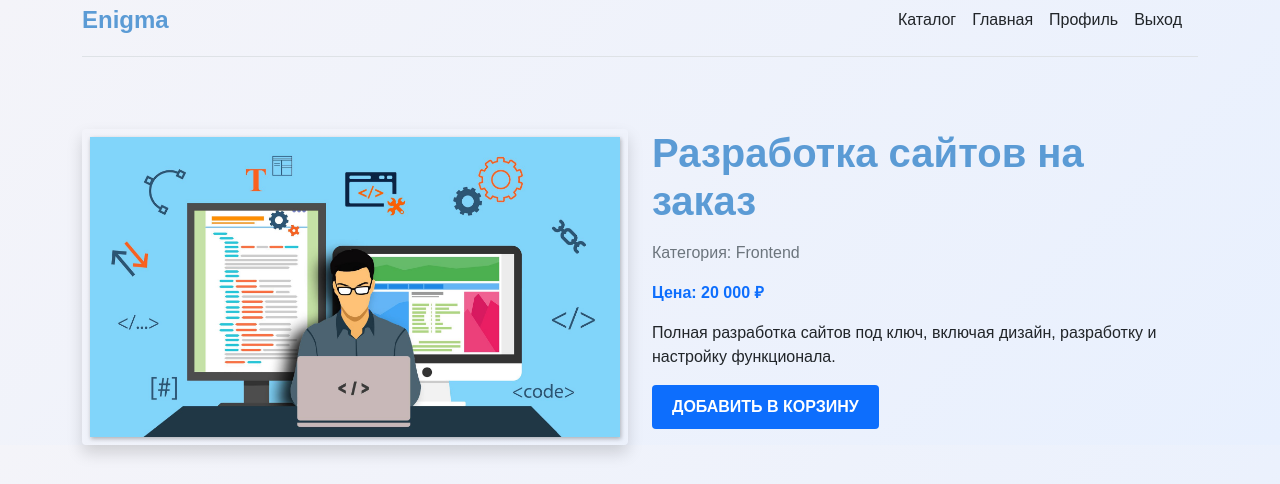
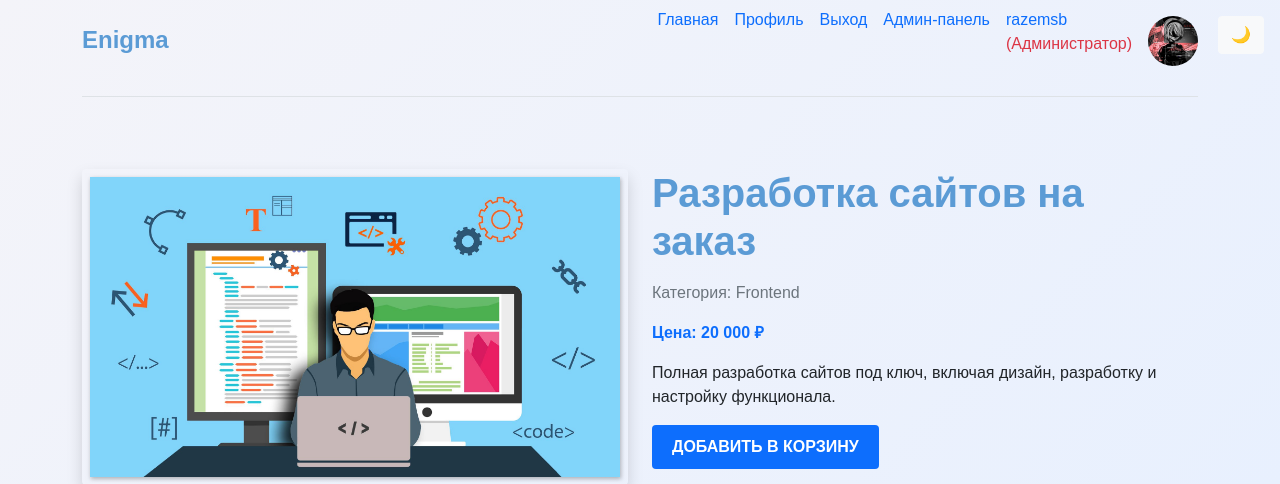
Before and after one commit to razemsb/enigma, a PHP site: page /product.php?id=13 in a window 1280 px wide. Shown: the top 484 px of the page. Run offline with PHP 8.4, Linux system fonts and the light colour scheme; a user stored in the database is signed in; data comes from the database, SQL or seed files in the repository.

Commit message:
update css

```diff
--- a/css/main.css
+++ b/css/main.css
@@ -15,7 +15,7 @@ body {
 }
 .highlight {
     font-weight: bold;
-    color: #5b9bd5;
+    color: #7e0ba4 !important;
 }
 
 .card {
@@ -269,7 +269,7 @@ body.dark-theme .fixed-circle img {
     border-radius: 50%;
     transition: transform 0.3s ease;
 }
-.list-group-item {
+body.dark-theme .list-group-item {
     background-color: #272727!important;
 }
 .list-group-item:hover {
@@ -284,3 +284,7 @@ body.dark-theme li a.dropdown-item {
 body.dark-theme li a.dropdown-item:hover {
     color: #b6b6b6!important;
 }
+.script_language {
+    font-weight: bold;
+    color: #d7d726!important;
+}
--- a/product.php
+++ b/product.php
@@ -1,6 +1,10 @@
 <?php
 require_once 'database/database.php';
 session_start();
+if(!isset($_SESSION['user_auth'])) {
+    header('Location: auth/login.html');
+    exit();
+}
 if (!isset($_GET['id']) || empty($_GET['id'])) {
     header('Location: catalog.php');
     exit();
@@ -16,8 +20,13 @@ if (!$product) {
     header('Location: catalog');
     exit();
 }
+$sql = "SELECT * FROM users WHERE ID = ?";
+$stmt = $conn->prepare($sql);
+$stmt->bind_param('i', $_SESSION['user_id']);
+$stmt->execute();
+$result = $stmt->get_result();
+$user = $result->fetch_assoc();
 ?>
-
 <!DOCTYPE html>
 <html lang="ru">
 <head>
@@ -40,15 +49,31 @@ if (!$product) {
                         <span class="fs-4 text-primary fw-bold">Enigma</span>
                     </a>
                     <nav class="d-inline-flex mt-2 mt-md-0 ms-md-auto">
-                        <a class="me-3 py-2 text-dark text-decoration-none" href="catalog">Каталог</a>
-                        <a class="me-3 py-2 text-dark text-decoration-none" href="index">Главная</a>
+                        <a class="me-3 py-2 text-decoration-none" href="index">Главная</a>
                         <?php if(isset($_SESSION['user_auth'])): ?>
-                            <a class="me-3 py-2 text-dark text-decoration-none" href="profile">Профиль</a>
-                            <a class="me-3 py-2 text-dark text-decoration-none" href="auth/logout">Выход</a>
+                            <a class="me-3 py-2 text-decoration-none" href="profile">Профиль</a>
+                            <a class="me-3 py-2 text-decoration-none" href="auth/logout">Выход</a>
                         <?php else: ?>
-                            <a class="me-3 py-2 text-dark text-decoration-none" href="auth/register">Регистрация</a>
-                            <a class="me-3 py-2 text-dark text-decoration-none" href="auth/login">Вход</a>
+                            <a class="me-3 py-2 text-decoration-none" href="auth/register">Регистрация</a>
+                            <a class="me-3 py-2 text-decoration-none" href="auth/login">Вход</a>
                         <?php endif; ?>
+                        <?php if(isset($_SESSION['admin_auth'])): ?>
+                            <a class="me-3 py-2 text-decoration-none" href="admin/admin">Админ-панель</a>
+                        <?php endif; ?>
+                        <?php if(isset($_SESSION['user_auth'])): ?>
+                            <a class="me-3 py-2 text-decoration-none" href="profile"><?= $_SESSION['user_login'] ;
+                            if($_SESSION['system_admin'] == true) {
+                                echo " <p class='text-danger'>(Администратор)</p>";
+                            }elseif($_SESSION['admin_auth'] == true) {
+                                echo " <p class='text-danger'>(Модератор)</p>";
+                            }endif;
+                            ?></a>
+                        <?php  if (isset($user['avatar']) && !empty($user['avatar']) && file_exists($user['avatar'])): ?>
+                            <a href="profile"><img src="<?php echo $user['avatar']; ?>" alt="Avatar" class="rounded-circle mt-3" style="width: 50px; height: 50px; object-fit: cover;"></a>
+                           <?php else: ?>
+                            <a href="profile"><img src="https://via.placeholder.com/50" alt="Avatar" class="rounded-circle mt-3" style="width: 50px; height: 50px; object-fit: cover;"></a>
+                        <?php endif; ?>
+                        <button id="theme-toggle" class="btn btn-light position-fixed top-0 end-0 m-3">🌙</button>
                     </nav>
                 </div>
             </div>
--- a/profile.php
+++ b/profile.php
@@ -196,7 +196,7 @@ if ($_SERVER['REQUEST_METHOD'] == 'POST' && isset($_FILES['avatar'])) {
                 <div class="card-body p-5">
                     <h5 class="card-title text-center mb-4">© 2025 Enigma. Все права защищены.</h5>
                     <p class="card-text text-center">
-                        <a href="https://github.com/Enigma-Group" target="_blank" class="text-decoration-none">github.com/Enigma-Group</a>
+                       <a href="support" class="text-decoration-none">Техническая поддержка</a>
                     </p>
                 </div>
             </div>
```
Also changed, not shown: catalog.php (+7 -4 lines), index.php (+1 -6 lines).
